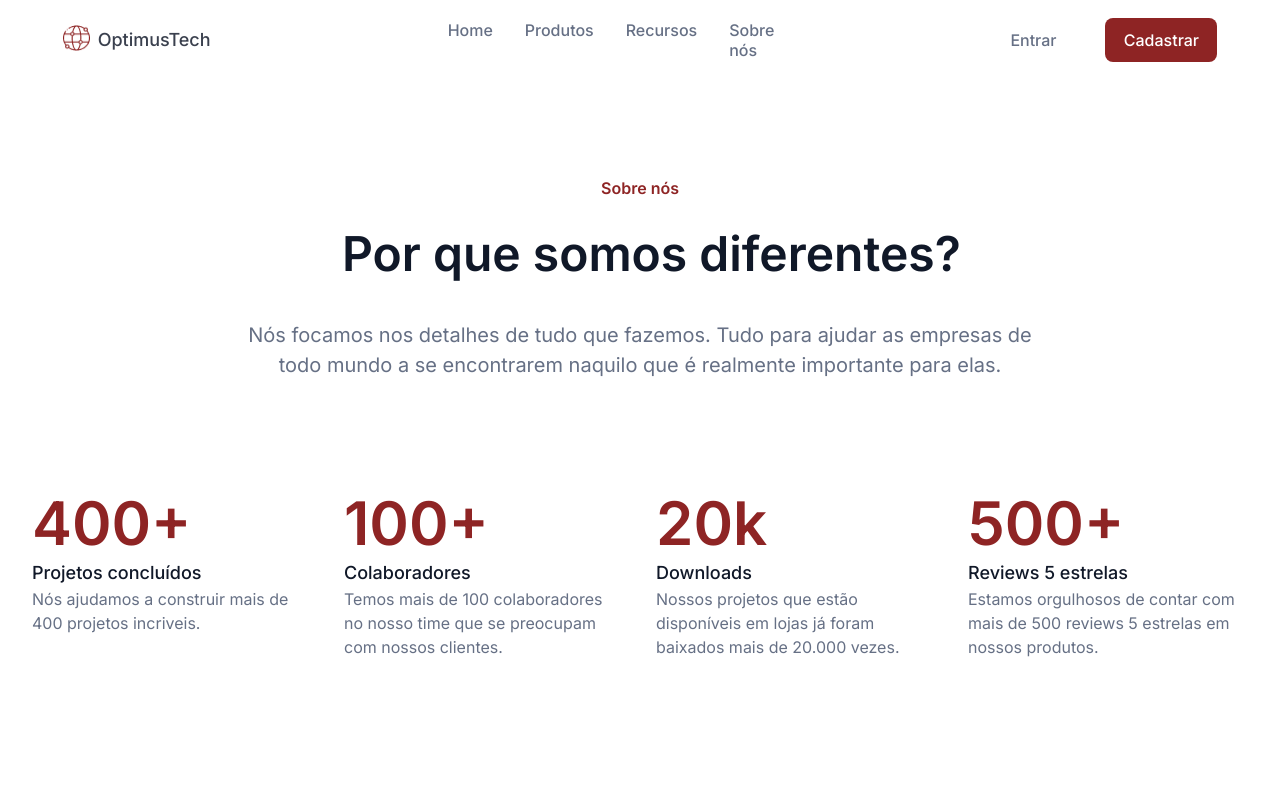
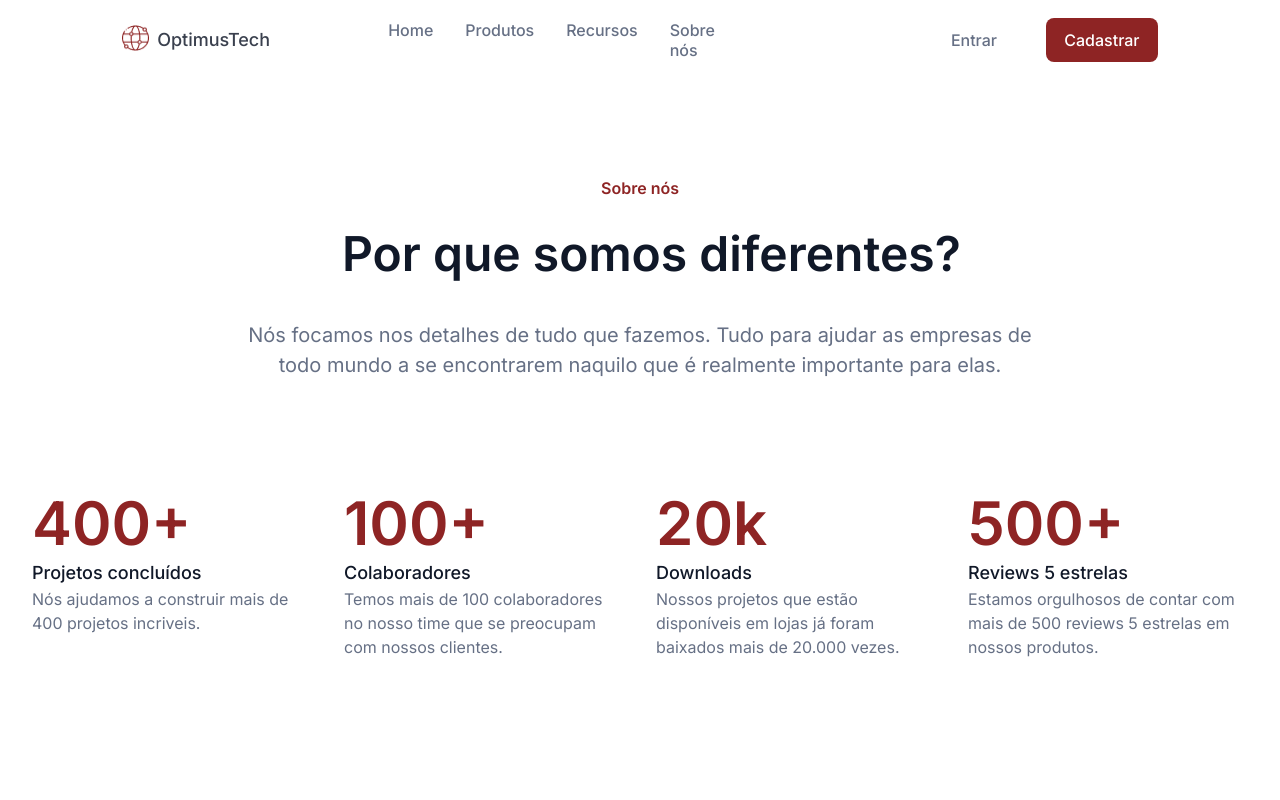
Before and after one commit to Cris-Devv/pagina-de-vagas-prototipo, a plain HTML site: page index.html in a window 1280 px wide. Shown: the top 800 px of the page. Drawn offline with Linux system fonts and the light colour scheme.

Commit message:
Update style.css

```diff
--- a/style.css
+++ b/style.css
@@ -47,7 +47,6 @@ nav {
     display: flex;
     gap: 32px;
     width: 1262px;
-    margin-left: 119px;
 }
 
 .navbtn {
```
